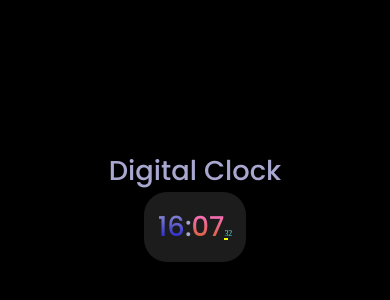
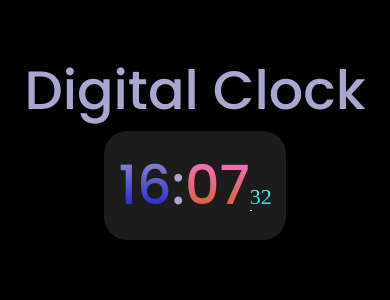
Before and after one commit to Pankajinos/Digital_Clock, a plain HTML site: page index.html in a window 390 px wide. Drawn offline with Linux system fonts and the light colour scheme; a web font is replaced by a local one.

Commit message:
Update index.html
responsive

```diff
--- a/index.html
+++ b/index.html
@@ -24,7 +24,7 @@
             justify-content: center;
             align-items: center;
             background-color: black;
-            margin-top: min(150px,20vh);
+            margin-top: min(50px,20vh);
 
         }
 
@@ -98,6 +98,32 @@
 
             }
         }
+         @media (max-width:500px){
+            h1{
+                font-size: 54px;
+            }
+            p{
+                font-size: 22px;
+            }
+            .underline{
+                height: 1px;
+            width: 2px;
+
+            }
+            @keyframes doddle {
+            0% {
+                transform: translateX(0);
+                background: rgb(246, 255, 0);
+
+            }
+
+            100% {
+                transform: translateX(20px);
+                background-color: #f18000;
+
+            }
+        }
+        }
     </style>
 </head>
 
```
